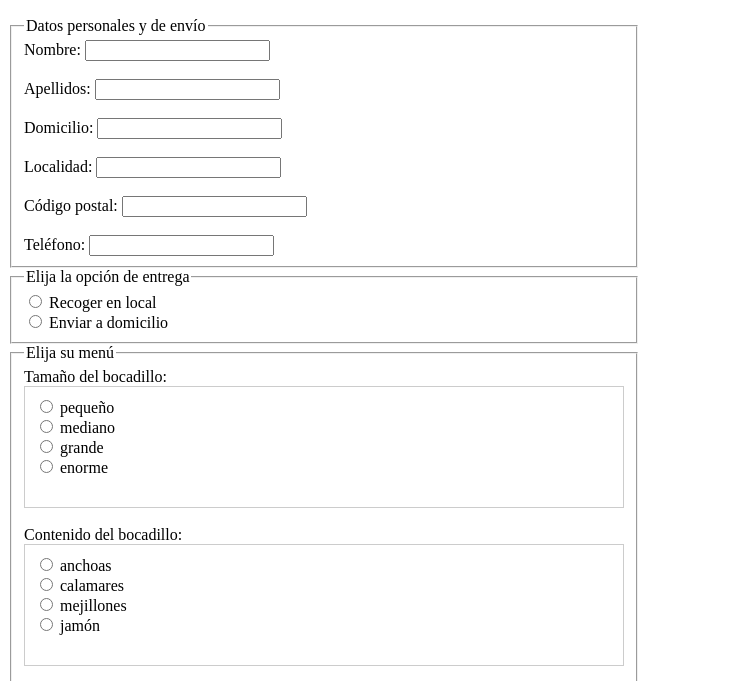
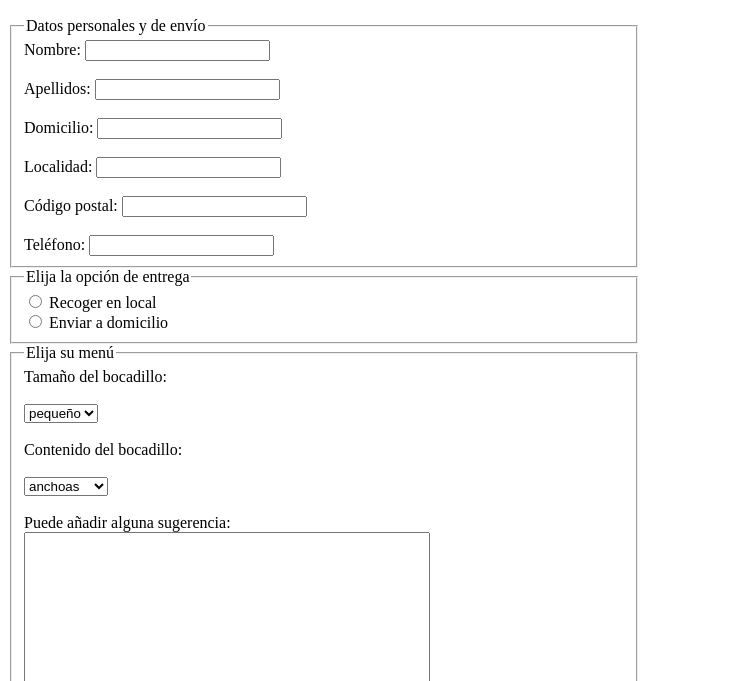
Before and after one commit to alexgargonzalez/Lmsgi, a plain HTML site: page Ejercicio_13 Formulario/index.html in a window 1280 px wide. Shown: the part 110-791 px from the top of the page, without its empty margins (0-733 px from the left). Drawn offline with Linux system fonts and the light colour scheme.

Commit message:
cambios, option select

```diff
--- a/Ejercicio_13 Formulario/index.html
+++ b/Ejercicio_13 Formulario/index.html
@@ -50,21 +50,25 @@
         <fieldset>
             <legend>Elija su menú</legend>
 
-            <label>Tamaño del bocadillo:</label>
-            <div class="scroll-menu">
-                <label><input type="radio" name="tamano_bocadillo" value="pequeño" > pequeño</label><br>
-                <label><input type="radio" name="tamano_bocadillo" value="mediano" > mediano</label><br>
-                <label><input type="radio" name="tamano_bocadillo" value="grande"> grande</label><br>
-                <label><input type="radio" name="tamano_bocadillo" value="enorme"> enorme</label><br>
-            </div><br>
+            <label>Tamaño del bocadillo:</label><br><br>
 
-            <label>Contenido del bocadillo:</label>
-            <div class="scroll-menu">
-                <label><input type="radio" name="contenido_bocadillo" value="anchoas" > anchoas</label><br>
-                <label><input type="radio" name="contenido_bocadillo" value="calamares"> calamares</label><br>
-                <label><input type="radio" name="contenido_bocadillo" value="mejillones"> mejillones</label><br>
-                <label><input type="radio" name="contenido_bocadillo" value="jamon"> jamón</label><br>
-            </div><br>
+            <select id="size" name="size">
+                <option value="pequeño">pequeño</option>
+                <option value="mediano">mediano</option>
+                <option value="grande">grande</option>
+                <option value="enorme">enorme</option>
+              </select><br><br>
+
+
+            <label>Contenido del bocadillo:</label><br><br>
+
+            <select id="size" name="size">
+              <option value="pequeño">anchoas</option>
+              <option value="mediano">calamares</option>
+              <option value="grande">mejillones</option>
+              <option value="enorme">jamon</option>
+            </select><br><br>
+
 
             <label for="sugerencias">Puede añadir alguna sugerencia:</label><br>
             <textarea id="sugerencias" name="sugerencias" style="height: 200px; width: 400px;"></textarea><br><br>
```
